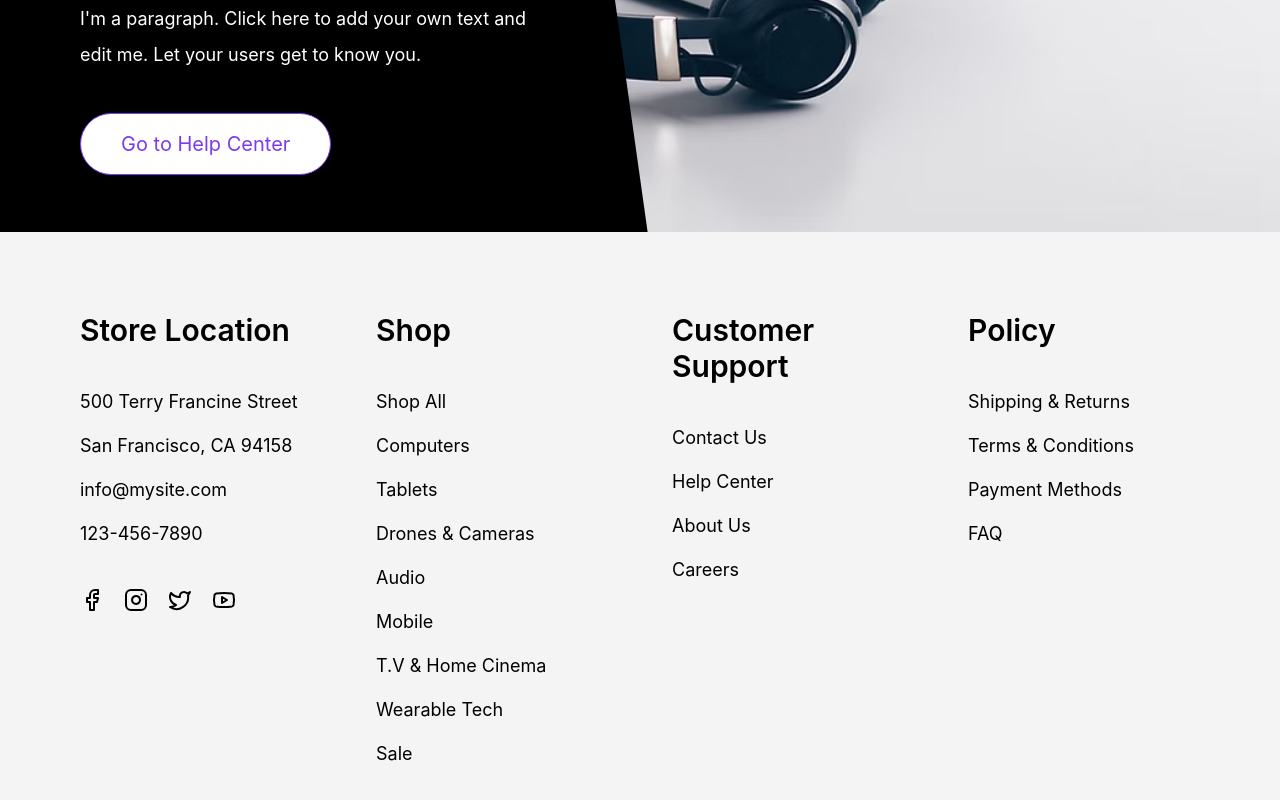
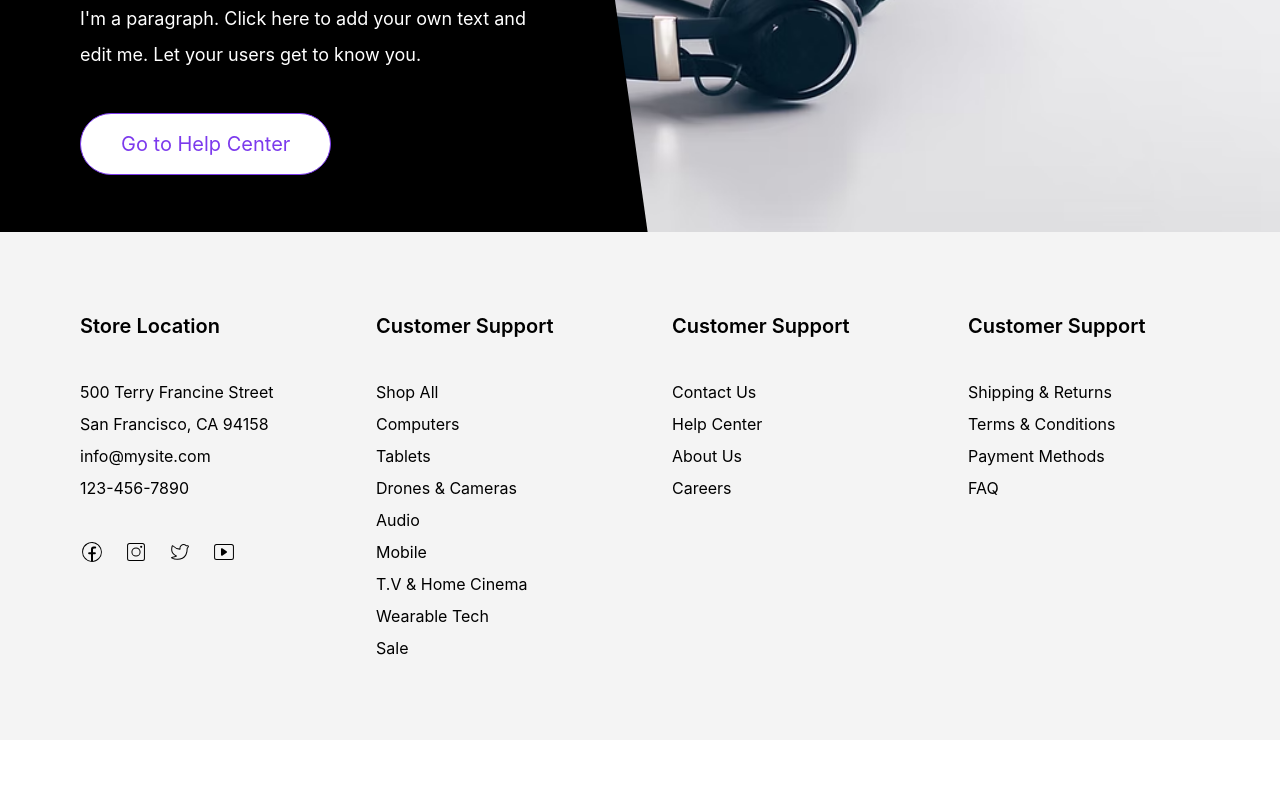
Before and after one commit to hrithik-nonia/electronic_shop, a React (Vite) app: page / in a window 1280 px wide. Shown: the part 5335-6135 px from the top of the page. After the commit the page ends 6075 px from the top, so only its background shows below. Built offline with nearby package versions, Linux system fonts and the light colour scheme.

Commit message:
footer added

```diff
--- a/package.json
+++ b/package.json
@@ -14,6 +14,7 @@
     "lucide-react": "^1.21.0",
     "react": "^19.2.6",
     "react-dom": "^19.2.6",
+    "react-icons": "^5.6.0",
     "react-router-dom": "^7.18.0",
     "tailwindcss": "^4.3.1"
   },
--- a/src/components/carousel.jsx
+++ b/src/components/carousel.jsx
@@ -55,7 +55,7 @@ export default function AutoCarousel() {
       <div className="flex items-center justify-center gap-2 mt-4">
         {slides.map((slide, i) => (
           <button
-            key={slide.id}
+            key={i}
             onClick={() => setIndex(i)}
             className={`h-2 rounded-full transition-all ${
               i === index ? "w-6 bg-gray-900" : "w-2 bg-gray-300"
--- a/src/components/footer.jsx
+++ b/src/components/footer.jsx
@@ -1,5 +1,41 @@
-import { Facebook, Instagram, Twitter, Youtube } from "lucide-react";
+import { CiFacebook, CiInstagram, CiTwitter, CiYoutube } from "react-icons/ci";
+import FooterLinks from "./footer_links";
 
+const shopLinks = [
+  { link: "/", text: "Shop All" },
+  { link: "/", text: "Computers" },
+  { link: "/", text: "Tablets" },
+  { link: "/", text: "Drones & Cameras" },
+  { link: "/", text: "Audio" },
+  { link: "/", text: "Mobile" },
+  { link: "/", text: "T.V & Home Cinema" },
+  { link: "/", text: "Wearable Tech" },
+  { link: "/", text: "Sale" },
+];
+
+// store location
+const storeLocation = [
+  "500 Terry Francine Street",
+  "San Francisco, CA 94158",
+  "info@mysite.com",
+  "123-456-7890",
+];
+
+// customer support
+const customerSupport = [
+  { link: "/", text: "Contact Us" },
+  { link: "/", text: "Help Center" },
+  { link: "/", text: "About Us" },
+  { link: "/", text: "Careers" },
+];
+
+// policy
+const policy = [
+  { link: "/", text: "Shipping & Returns" },
+  { link: "/", text: "Terms & Conditions" },
+  { link: "/", text: "Payment Methods" },
+  { link: "/", text: "FAQ" },
+];
 export default function Footer() {
   return (
     <footer className="bg-[#f4f4f4] py-20 px-6 lg:px-20">
@@ -7,29 +43,28 @@ export default function Footer() {
         <div className="grid grid-cols-1 md:grid-cols-2 lg:grid-cols-4 gap-16">
           {/* Store Location */}
           <div>
-            <h3 className="text-3xl font-semibold mb-10">Store Location</h3>
+            <h3 className="text-xl font-semibold mb-10">Store Location</h3>
 
-            <div className="space-y-4 text-lg">
-              <p>500 Terry Francine Street</p>
-              <p>San Francisco, CA 94158</p>
-              <p>info@mysite.com</p>
-              <p>123-456-7890</p>
+            <div className="space-y-2">
+              {storeLocation.map((text) => (
+                <p>{text}</p>
+              ))}
             </div>
 
             <div className="flex items-center gap-5 mt-10">
-              <Facebook
+              <CiFacebook
                 size={24}
                 className="cursor-pointer hover:scale-110 transition"
               />
-              <Instagram
+              <CiInstagram
                 size={24}
                 className="cursor-pointer hover:scale-110 transition"
               />
-              <Twitter
+              <CiTwitter
                 size={24}
                 className="cursor-pointer hover:scale-110 transition"
               />
-              <Youtube
+              <CiYoutube
                 size={24}
                 className="cursor-pointer hover:scale-110 transition"
               />
@@ -37,79 +72,13 @@ export default function Footer() {
           </div>
 
           {/* Shop */}
-          <div>
-            <h3 className="text-3xl font-semibold mb-10">Shop</h3>
-
-            <ul className="space-y-4 text-lg">
-              <li>
-                <a href="#">Shop All</a>
-              </li>
-              <li>
-                <a href="#">Computers</a>
-              </li>
-              <li>
-                <a href="#">Tablets</a>
-              </li>
-              <li>
-                <a href="#">Drones & Cameras</a>
-              </li>
-              <li>
-                <a href="#">Audio</a>
-              </li>
-              <li>
-                <a href="#">Mobile</a>
-              </li>
-              <li>
-                <a href="#">T.V & Home Cinema</a>
-              </li>
-              <li>
-                <a href="#">Wearable Tech</a>
-              </li>
-              <li>
-                <a href="#">Sale</a>
-              </li>
-            </ul>
-          </div>
+          <FooterLinks content={shopLinks} />
 
           {/* Customer Support */}
-          <div>
-            <h3 className="text-3xl font-semibold mb-10">Customer Support</h3>
-
-            <ul className="space-y-4 text-lg">
-              <li>
-                <a href="#">Contact Us</a>
-              </li>
-              <li>
-                <a href="#">Help Center</a>
-              </li>
-              <li>
-                <a href="#">About Us</a>
-              </li>
-              <li>
-                <a href="#">Careers</a>
-              </li>
-            </ul>
-          </div>
+          <FooterLinks content={customerSupport} />
 
           {/* Policy */}
-          <div>
-            <h3 className="text-3xl font-semibold mb-10">Policy</h3>
-
-            <ul className="space-y-4 text-lg">
-              <li>
-                <a href="#">Shipping & Returns</a>
-              </li>
-              <li>
-                <a href="#">Terms & Conditions</a>
-              </li>
-              <li>
-                <a href="#">Payment Methods</a>
-              </li>
-              <li>
-                <a href="#">FAQ</a>
-              </li>
-            </ul>
-          </div>
+          <FooterLinks content={policy} />
         </div>
       </div>
     </footer>
--- /dev/null
+++ b/src/components/footer_links.jsx
@@ -0,0 +1,17 @@
+export default function FooterLinks({ content }) {
+  return (
+    <>
+      <div>
+        <h3 className="text-xl font-semibold mb-10">Customer Support</h3>
+
+        <ul className="space-y-2 ">
+          {content.map(({ link, text }, i) => (
+            <li key={i}>
+              <a href={link}>{text}</a>
+            </li>
+          ))}
+        </ul>
+      </div>
+    </>
+  );
+}
--- a/src/pages/home_page.jsx
+++ b/src/pages/home_page.jsx
@@ -61,8 +61,8 @@ export default function Home() {
         <section className="md:px-10">
           {/* section 1 */}
           <section className="grid md:grid-cols-2 py-10 gap-10">
-            {bannerContent.map(({ img, h1, h2, h3 }) => (
-              <div className="relative w-full">
+            {bannerContent.map(({ img, h1, h2, h3 }, i) => (
+              <div className="relative w-full" key={i}>
                 <img
                   src={img}
                   alt={`${img} banner`}
```
Also changed, not shown: 1 other file (tests, documents, lock files or other folders).
